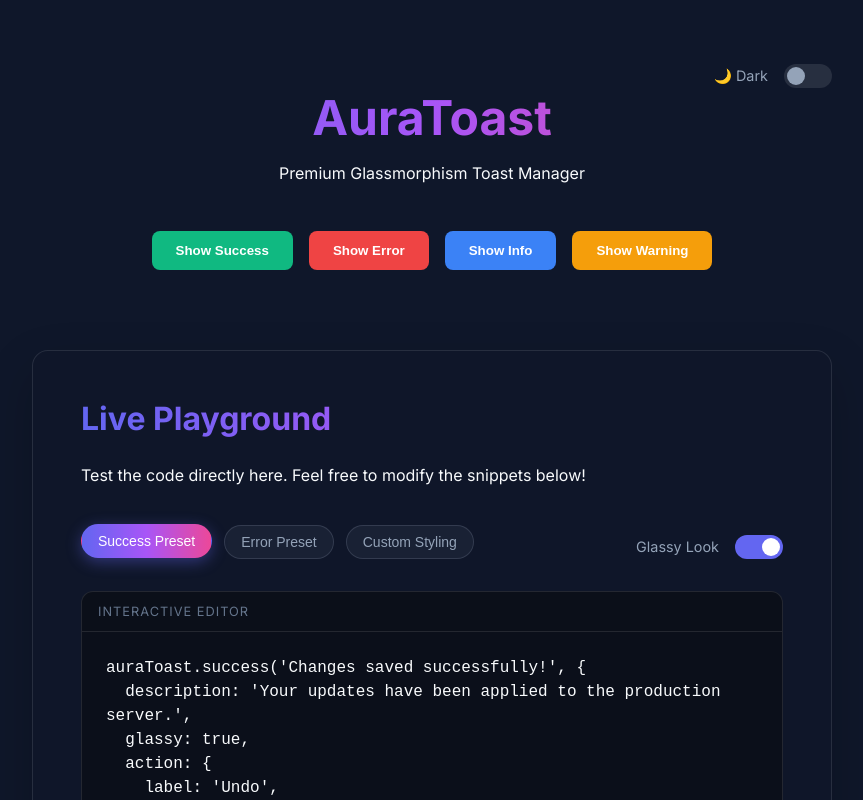
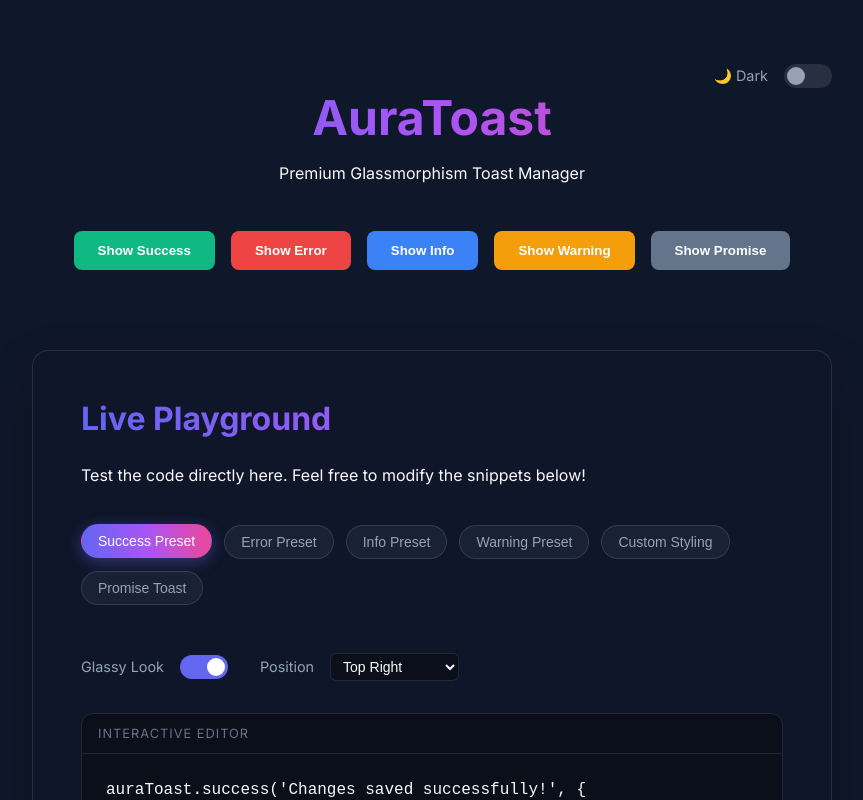
Before and after one commit to DamiCode18/aura-toast, a React (Vite) app: page / in a window 1280 px wide. Shown: the top 800 px of the page, without its empty margins (208-1071 px from the left). Built offline with nearby package versions, Linux system fonts and the light colour scheme.

Commit message:
feat: Implement the core Aura Toast system, including store, React components, styling, and documentation.

```diff
--- a/package.json
+++ b/package.json
@@ -27,6 +27,10 @@
     "glassmorphism",
     "snackbar",
     "alert",
+    "notification",
+    "ui-library",
+    "premium-ui",
+    "toast",
     "notification",
     "ui-library",
     "premium-ui"
--- a/src/App.tsx
+++ b/src/App.tsx
@@ -15,6 +15,14 @@ const PRESETS = {
   description: 'The server responded with a 500 status code. Please try again later.',
   glassy: true
 });`,
+  info: `auraToast.info('New Update', {
+  description: 'AuraToast v1.1.0 is now available with promise support.',
+  glassy: true
+});`,
+  warning: `auraToast.warning('Critical Warning', {
+  description: 'Your session is about to expire in 5 minutes.',
+  glassy: true
+});`,
   custom: `auraToast.info('System Update', {
   description: 'A new version of AuraToast is now available for download.',
   duration: 0,
@@ -26,6 +34,12 @@ const PRESETS = {
     '--type-glow': 'rgba(255, 255, 255, 0.5)',
   }
 });`,
+  promise: `const myPromise = new Promise((resolve) => setTimeout(resolve, 2000));
+auraToast.promise(myPromise, {
+  loading: 'Updating profile...',
+  success: 'Profile updated successfully!',
+  error: 'Failed to update profile'
+});`,
 };
 
 const App: React.FC = () => {
@@ -33,9 +47,16 @@ const App: React.FC = () => {
   const [activePreset, setActivePreset] = useState<keyof typeof PRESETS>('success');
   const [isGlassy, setIsGlassy] = useState(true);
   const [isDarkMode, setIsDarkMode] = useState(true);
+  const [position, setPosition] = useState<any>('top-right');
 
   const handleSetPreset = (key: keyof typeof PRESETS) => {
-    setCode(PRESETS[key]);
+    let newCode = PRESETS[key];
+    // Sync position in new preset code
+    newCode = newCode.replace(/position: '[^']+'/, `position: '${position}'`);
+    if (!newCode.includes('position:')) {
+      newCode = newCode.replace(/glassy: [^,}]+/, `$&,\n  position: '${position}'`);
+    }
+    setCode(newCode);
     setActivePreset(key);
   };
 
@@ -51,6 +72,18 @@ const App: React.FC = () => {
     });
   };
 
+  // Sync code with position change
+  const handlePositionChange = (pos: string) => {
+    setPosition(pos);
+    setCode(prev => {
+      if (prev.includes('position:')) {
+        return prev.replace(/position: '[^']+'/, `position: '${pos}'`);
+      } else {
+        return prev.replace(/glassy: [^,}]+/, `$&,\n  position: '${pos}'`);
+      }
+    });
+  };
+
   const runCode = () => {
     try {
       // Create a safe-ish execution environment
@@ -59,30 +92,44 @@ const App: React.FC = () => {
     } catch (err) {
       auraToast.error(`Execution Error: ${err instanceof Error ? err.message : String(err)}`, {
         description: 'Check your syntax and try again.',
-        glassy: isGlassy
+        glassy: isGlassy,
+        position: position
       });
     }
   };
 
   const triggerSuccess = () => auraToast.success('Changes saved successfully!', {
     description: 'Your updates have been applied.',
-    glassy: isGlassy
+    glassy: isGlassy,
+    position: position
   });
   const triggerError = () => auraToast.error('An error occurred', {
     description: 'We could not complete your request at this time.',
-    glassy: isGlassy
+    glassy: isGlassy,
+    position: position
   });
   const triggerInfo = () => auraToast.info('New Update', {
     description: 'AuraToast v1.1.0 is now available.',
-    glassy: isGlassy
+    glassy: isGlassy,
+    position: position
   });
   const triggerWarning = () => auraToast.warning('Critical Warning', {
     description: 'Your session is about to expire in 5 minutes.',
-    glassy: isGlassy
+    glassy: isGlassy,
+    position: position
   });
 
+  const triggerPromise = () => {
+    const promise = new Promise((resolve) => setTimeout(resolve, 3000));
+    auraToast.promise(promise, {
+      loading: 'Processing request...',
+      success: 'Request completed!',
+      error: 'Request failed.'
+    }, { glassy: isGlassy, position: position });
+  };
+
   return (
-    <AuraProvider>
+    <AuraProvider className={!isDarkMode ? 'light-mode' : ''}>
       <div className={`theme-container ${!isDarkMode ? 'light-mode' : ''}`}>
         <div className="demo-page">
         <header>
@@ -109,6 +156,7 @@ const App: React.FC = () => {
           <button onClick={triggerError} className="btn error">Show Error</button>
           <button onClick={triggerInfo} className="btn info">Show Info</button>
           <button onClick={triggerWarning} className="btn warning">Show Warning</button>
+          <button onClick={triggerPromise} className="btn" style={{ background: '#64748b', color: 'white' }}>Show Promise</button>
         </section>
 
         <section className="playground-section">
@@ -130,13 +178,32 @@ const App: React.FC = () => {
                   Error Preset
                 </button>
                 <button
+                  className={`preset-chip ${activePreset === 'info' ? 'active' : ''}`}
+                  onClick={() => handleSetPreset('info')}
+                >
+                  Info Preset
+                </button>
+                <button
+                  className={`preset-chip ${activePreset === 'warning' ? 'active' : ''}`}
+                  onClick={() => handleSetPreset('warning')}
+                >
+                  Warning Preset
+                </button>
+                <button
                   className={`preset-chip ${activePreset === 'custom' ? 'active' : ''}`}
                   onClick={() => handleSetPreset('custom')}
                 >
                   Custom Styling
                 </button>
+                <button
+                  className={`preset-chip ${activePreset === 'promise' ? 'active' : ''}`}
+                  onClick={() => handleSetPreset('promise')}
+                >
+                  Promise Toast
+                </button>
               </div>
 
+          <div style={{ display: 'flex', gap: '2rem', marginTop: '1.5rem', flexWrap: 'wrap' }}>
             <div className="toggle-row">
               <label className="toggle-label" htmlFor="glassy-toggle">Glassy Look</label>
               <label className="switch">
@@ -149,6 +216,31 @@ const App: React.FC = () => {
                 <span className="slider"></span>
               </label>
             </div>
+
+            <div className="toggle-row">
+              <label className="toggle-label">Position</label>
+              <select
+                value={position}
+                onChange={(e) => handlePositionChange(e.target.value)}
+                style={{
+                  background: 'var(--editor-bg)',
+                  color: 'var(--text-primary)',
+                  border: '1px solid var(--card-border)',
+                  padding: '4px 8px',
+                  borderRadius: '6px',
+                  outline: 'none',
+                  fontSize: '0.875rem'
+                }}
+              >
+                <option value="top-left">Top Left</option>
+                <option value="top-center">Top Center</option>
+                <option value="top-right">Top Right</option>
+                <option value="bottom-left">Bottom Left</option>
+                <option value="bottom-center">Bottom Center</option>
+                <option value="bottom-right">Bottom Right</option>
+              </select>
+            </div>
+          </div>
           </div>
 
           <div className="editor-container">
--- a/src/core/ToastStore.ts
+++ b/src/core/ToastStore.ts
@@ -111,6 +111,19 @@ export const auraToast = {
     toastStore.show({ ...config, message, type: 'info' }),
   warning: (message: string, config?: Omit<ToastConfig, 'message' | 'type'>) =>
     toastStore.show({ ...config, message, type: 'warning' }),
+  promise: <T>(promise: Promise<T>, msgs: { loading: string; success: string; error: string }, config?: Omit<ToastConfig, 'message' | 'type'>) => {
+    toastStore.show({ ...config, message: msgs.loading, type: 'loading', duration: 0 });
+
+    promise
+      .then(() => {
+        toastStore.show({ ...config, message: msgs.success, type: 'success' });
+      })
+      .catch(() => {
+        toastStore.show({ ...config, message: msgs.error, type: 'error' });
+      });
+
+    return promise;
+  },
   dismiss: () => toastStore.dismiss(),
   pause: () => toastStore.pause(),
   resume: () => toastStore.resume(),
--- a/src/react/AuraProvider.tsx
+++ b/src/react/AuraProvider.tsx
@@ -4,7 +4,7 @@ import { toastStore } from '../core/ToastStore';
 import { AuraToast } from './AuraToast';
 import '../styles/aura-toast.css';
 
-export const AuraProvider: React.FC<{ children: React.ReactNode }> = ({ children }) => {
+export const AuraProvider: React.FC<{ children: React.ReactNode, className?: string }> = ({ children, className }) => {
   const [toast, setToast] = useState<ToastState>(null);
 
   useEffect(() => {
@@ -14,9 +14,9 @@ export const AuraProvider: React.FC<{ children: React.ReactNode }> = ({ children
   }, []);
 
   return (
-    <>
+    <div className={className}>
       {children}
-      <div className="aura-container">
+      <div className={`aura-container ${toast?.position || 'top-right'}`}>
         {toast && (
           <AuraToast
             key={toast.id} // Key ensures the component re-mounts for animations when toast changes
@@ -24,6 +24,6 @@ export const AuraProvider: React.FC<{ children: React.ReactNode }> = ({ children
           />
         )}
       </div>
-    </>
+    </div>
   );
 };
--- a/src/styles/aura-toast.css
+++ b/src/styles/aura-toast.css
@@ -16,17 +16,59 @@
   --aura-glow-error: rgba(239, 68, 68, 0.5);
   --aura-glow-info: rgba(59, 130, 246, 0.5);
   --aura-glow-warning: rgba(245, 158, 11, 0.5);
+
+  --aura-loading: #94a3b8;
+  --aura-glow-loading: rgba(148, 163, 184, 0.5);
 }
 
 .aura-container {
   position: fixed;
-  top: 2rem;
-  right: 2rem;
   z-index: 9999;
   display: flex;
   flex-direction: column;
+  pointer-events: none;
+  padding: 2rem;
+}
+
+.aura-container.top-right {
+  top: 0;
+  right: 0;
   align-items: flex-end;
-  pointer-events: none;
+}
+
+.aura-container.top-left {
+  top: 0;
+  left: 0;
+  align-items: flex-start;
+}
+
+.aura-container.bottom-right {
+  bottom: 0;
+  right: 0;
+  align-items: flex-end;
+  flex-direction: column-reverse;
+}
+
+.aura-container.bottom-left {
+  bottom: 0;
+  left: 0;
+  align-items: flex-start;
+  flex-direction: column-reverse;
+}
+
+.aura-container.top-center {
+  top: 0;
+  left: 50%;
+  transform: translateX(-50%);
+  align-items: center;
+}
+
+.aura-container.bottom-center {
+  bottom: 0;
+  left: 50%;
+  transform: translateX(-50%);
+  align-items: center;
+  flex-direction: column-reverse;
 }
 
 .aura-toast {
@@ -38,13 +80,12 @@
   background: rgba(17, 25, 40, 0.88);
   backdrop-filter: blur(20px) saturate(210%);
   -webkit-backdrop-filter: blur(20px) saturate(210%);
-  border: 1px solid rgba(0, 0, 0, 0.4);
+  border: 1px solid var(--type-border);
   box-shadow:
-    0 15px 40px 0 rgba(0, 0, 0, 0.45),
-    inset 0 0 0 1px rgba(255, 255, 255, 0.15),
-    inset 0 1px 1px 0 rgba(255, 255, 255, 0.25),
-    0 0 0 1px rgba(255, 255, 255, 0.1),
-    0 0 20px rgba(0, 0, 0, 0.15);
+    0 10px 30px 0 rgba(0, 0, 0, 0.4),
+    inset 0 0 0 0.5px rgba(255, 255, 255, 0.1),
+    0 0 0 1px var(--type-border),
+    0 0 15px -5px var(--type-glow-sharp);
   display: flex;
   gap: 1rem;
   align-items: center;
@@ -88,24 +129,70 @@
   --type-glow: var(--aura-glow-success);
   --type-glow-soft: rgba(16, 185, 129, 0.15);
   --type-glow-inner: rgba(16, 185, 129, 0.3);
+  --type-border: rgba(16, 185, 129, 0.4);
+  --type-glow-sharp: rgba(16, 185, 129, 0.6);
 }
 .aura-toast.error {
   --type-color: var(--aura-error);
   --type-glow: var(--aura-glow-error);
   --type-glow-soft: rgba(239, 68, 68, 0.15);
   --type-glow-inner: rgba(239, 68, 68, 0.3);
+  --type-border: rgba(239, 68, 68, 0.4);
+  --type-glow-sharp: rgba(239, 68, 68, 0.6);
 }
 .aura-toast.info {
   --type-color: var(--aura-info);
   --type-glow: var(--aura-glow-info);
   --type-glow-soft: rgba(59, 130, 246, 0.15);
   --type-glow-inner: rgba(59, 130, 246, 0.3);
+  --type-border: rgba(59, 130, 246, 0.4);
+  --type-glow-sharp: rgba(59, 130, 246, 0.6);
 }
 .aura-toast.warning {
   --type-color: var(--aura-warning);
   --type-glow: var(--aura-glow-warning);
   --type-glow-soft: rgba(245, 158, 11, 0.15);
   --type-glow-inner: rgba(245, 158, 11, 0.3);
+  --type-border: rgba(245, 158, 11, 0.4);
+  --type-glow-sharp: rgba(245, 158, 11, 0.6);
+}
+.aura-toast.loading {
+  --type-color: var(--aura-loading);
+  --type-glow: var(--aura-glow-loading);
+  --type-glow-soft: rgba(148, 163, 184, 0.1);
+  --type-glow-inner: rgba(148, 163, 184, 0.2);
+  --type-border: rgba(148, 163, 184, 0.3);
+  --type-glow-sharp: rgba(148, 163, 184, 0.4);
+}
+
+/* Light Mode Refinements - Sharper and more vibrant */
+.light-mode .aura-toast {
+  box-shadow:
+    0 8px 25px rgba(0, 0, 0, 0.06),
+    0 0 0 1px var(--type-border),
+    0 0 15px -3px var(--type-glow-sharp);
+  border-color: var(--type-border);
+}
+
+.light-mode .aura-toast.success {
+  --type-border: rgba(16, 185, 129, 0.6);
+  --type-glow-sharp: rgba(16, 185, 129, 0.8);
+}
+.light-mode .aura-toast.error {
+  --type-border: rgba(239, 68, 68, 0.6);
+  --type-glow-sharp: rgba(239, 68, 68, 0.8);
+}
+.light-mode .aura-toast.info {
+  --type-border: rgba(59, 130, 246, 0.6);
+  --type-glow-sharp: rgba(59, 130, 246, 0.8);
+}
+.light-mode .aura-toast.warning {
+  --type-border: rgba(245, 158, 11, 0.6);
+  --type-glow-sharp: rgba(245, 158, 11, 0.8);
+}
+.light-mode .aura-toast.loading {
+  --type-border: rgba(100, 116, 139, 0.4);
+  --type-glow-sharp: rgba(100, 116, 139, 0.5);
 }
 
 .aura-icon {
@@ -181,33 +268,49 @@
   transform: scale(1.1);
 }
 
-/* Animations */
-@keyframes aura-slide-in {
-  from {
-    transform: translateX(100%) scale(0.9);
-    opacity: 0;
-  }
-  to {
-    transform: translateX(0) scale(1);
-    opacity: 1;
-  }
+/* Base Slide Animations */
+@keyframes aura-slide-in-right {
+  from { transform: translateX(100%) scale(0.9); opacity: 0; }
+  to { transform: translateX(0) scale(1); opacity: 1; }
+}
+
+@keyframes aura-slide-in-left {
+  from { transform: translateX(-100%) scale(0.9); opacity: 0; }
+  to { transform: translateX(0) scale(1); opacity: 1; }
+}
+
+@keyframes aura-slide-in-top {
+  from { transform: translateY(-100%) scale(0.9); opacity: 0; }
+  to { transform: translateY(0) scale(1); opacity: 1; }
+}
+
+@keyframes aura-slide-in-bottom {
+  from { transform: translateY(100%) scale(0.9); opacity: 0; }
+  to { transform: translateY(0) scale(1); opacity: 1; }
 }
 
 @keyframes aura-fade-out {
-  from {
-    transform: translateX(0) scale(1);
-    opacity: 1;
-  }
-  to {
-    transform: translateX(20%) scale(0.95);
-    opacity: 0;
-  }
+  from { transform: scale(1); opacity: 1; }
+  to { transform: scale(0.95); opacity: 0; }
 }
 
-.aura-toast-enter {
-  animation: aura-slide-in 0.5s cubic-bezier(0.18, 0.89, 0.32, 1.28) forwards;
-}
+/* Position-aware entrance animations */
+.top-right .aura-toast-enter { animation: aura-slide-in-right 0.5s cubic-bezier(0.18, 0.89, 0.32, 1.28) forwards; }
+.bottom-right .aura-toast-enter { animation: aura-slide-in-right 0.5s cubic-bezier(0.18, 0.89, 0.32, 1.28) forwards; }
+.top-left .aura-toast-enter { animation: aura-slide-in-left 0.5s cubic-bezier(0.18, 0.89, 0.32, 1.28) forwards; }
+.bottom-left .aura-toast-enter { animation: aura-slide-in-left 0.5s cubic-bezier(0.18, 0.89, 0.32, 1.28) forwards; }
+.top-center .aura-toast-enter { animation: aura-slide-in-top 0.5s cubic-bezier(0.18, 0.89, 0.32, 1.28) forwards; }
+.bottom-center .aura-toast-enter { animation: aura-slide-in-bottom 0.5s cubic-bezier(0.18, 0.89, 0.32, 1.28) forwards; }
 
 .aura-toast-exit {
   animation: aura-fade-out 0.3s ease-in forwards;
 }
+
+@keyframes aura-spin {
+  from { transform: rotate(0deg); }
+  to { transform: rotate(360deg); }
+}
+
+.aura-spinner {
+  animation: aura-spin 1s linear infinite;
+}
--- a/src/types.ts
+++ b/src/types.ts
@@ -1,4 +1,5 @@
-export type ToastType = 'success' | 'error' | 'info' | 'warning';
+export type ToastType = 'success' | 'error' | 'info' | 'warning' | 'loading';
+export type ToastPosition = 'top-right' | 'top-left' | 'bottom-left' | 'bottom-right' | 'top-center' | 'bottom-center';
 
 export interface ToastConfig {
   message: string;
@@ -13,6 +14,8 @@ export interface ToastConfig {
   style?: React.CSSProperties;
   className?: string;
   glassy?: boolean;
+  position?: ToastPosition;
+  loading?: boolean;
 }
 
 export type ToastState = ToastConfig | null;
```
Also changed, not shown: src/react/AuraToast.tsx (+7 -0 lines), 1 other file (tests, documents, lock files or other folders).
